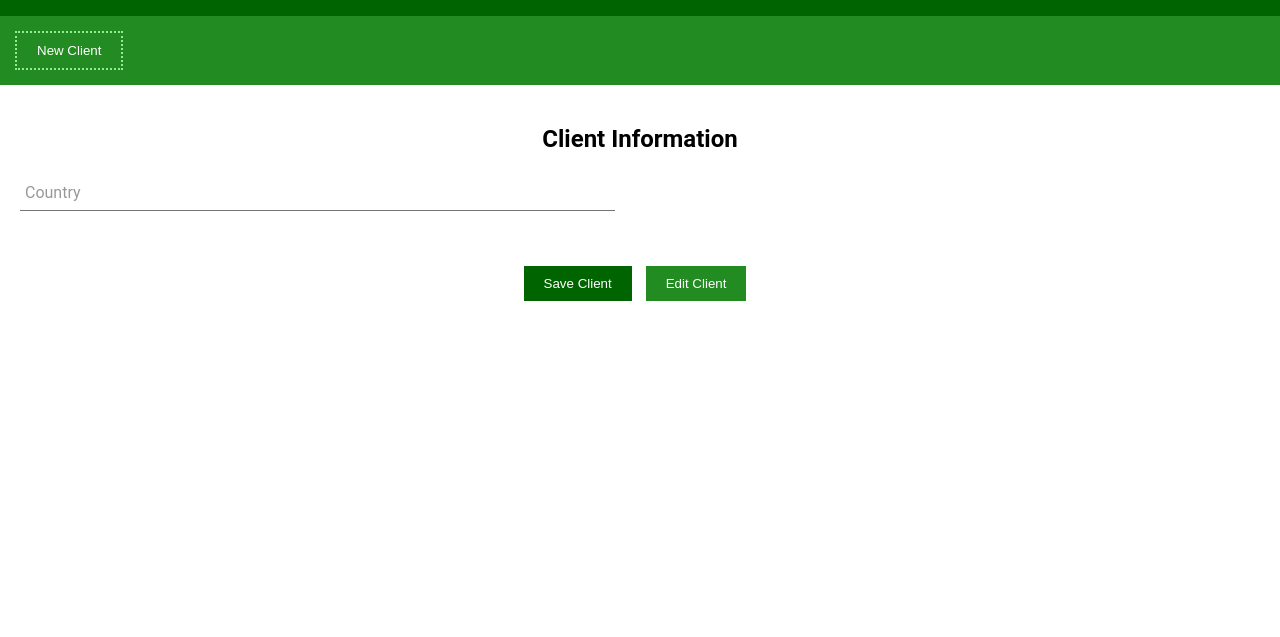
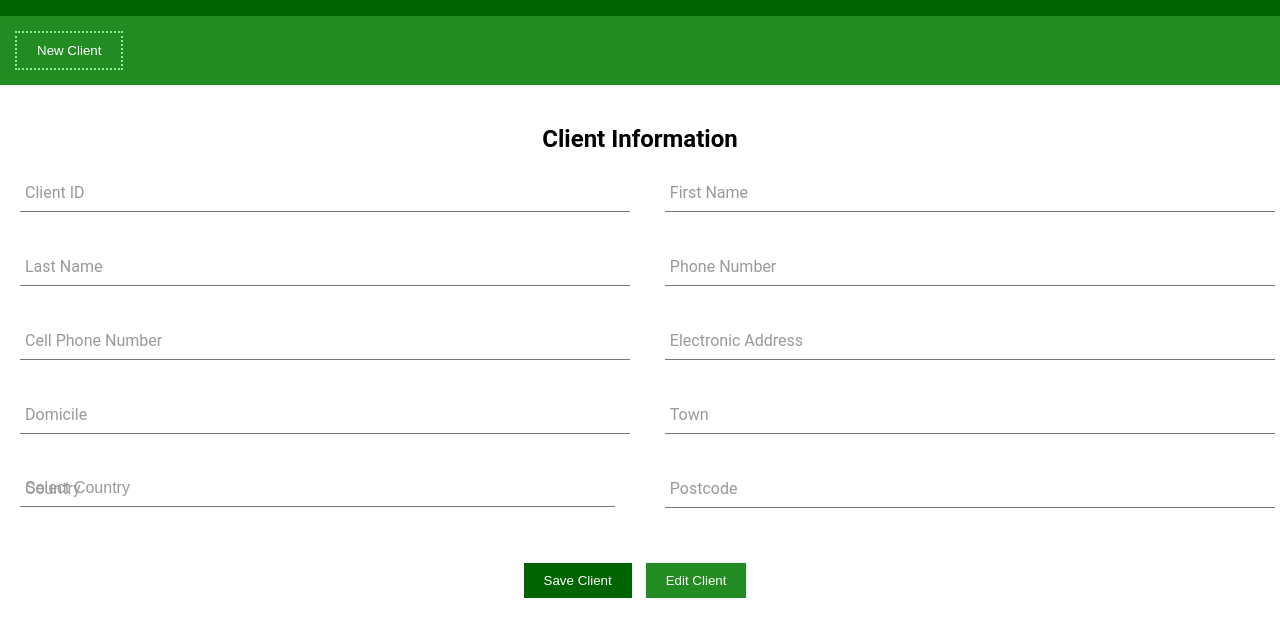
Before and after one commit to IsanuelOrtiz/ClientConnect-CRM-, a plain HTML site: page index.html in a window 1280 px wide. Shown: the part 83-720 px from the top of the page. Drawn offline with Linux system fonts and the light colour scheme.

Commit message:
Update index.html

```diff
--- a/index.html
+++ b/index.html
@@ -18,10 +18,65 @@
             <h2>Client Information</h2>
 
             <form>
+                <div class="group">
+                    <input type="text" required>
+                    <span class="highlight"></span>
+                    <span class="bar"></span>
+                    <label>Client ID</label>
+                </div>
+
+                <div class="group">
+                    <input type="text" required>
+                    <span class="highlight"></span>
+                    <span class="bar"></span>
+                    <label>First Name</label>
+                </div>
+
+                <div class="group">
+                    <input type="text" required>
+                    <span class="highlight"></span>
+                    <span class="bar"></span>
+                    <label>Last Name</label>
+                </div>
+
+                <div class="group">
+                    <input type="tel" required>
+                    <span class="highlight"></span>
+                    <span class="bar"></span>
+                    <label>Phone Number</label>
+                </div>
+
+                <div class="group">
+                    <input type="tel" required>
+                    <span class="highlight"></span>
+                    <span class="bar"></span>
+                    <label>Cell Phone Number</label>
+                </div>
+
+                <div class="group">
+                    <input type="email" required>
+                    <span class="highlight"></span>
+                    <span class="bar"></span>
+                    <label>Electronic Address</label>
+                </div>
+
+                <div class="group">
+                    <input type="text" required>
+                    <span class="highlight"></span>
+                    <span class="bar"></span>
+                    <label>Domicile</label>
+                </div>
+
+                <div class="group">
+                    <input type="text" required>
+                    <span class="highlight"></span>
+                    <span class="bar"></span>
+                    <label>Town</label>
+                </div>
 
                 <div class="group">
                     <select required>
-                        <option value="" disabled selected></option>
+                        <option value="" disabled selected>Select Country</option>
                         <option value="US">United States</option>
                         <option value="CA">Canada</option>
                         <option value="UK">United Kingdom</option>
@@ -32,6 +87,12 @@
                     <label>Country</label>
                 </div>
 
+                <div class="group">
+                    <input type="text" required>
+                    <span class="highlight"></span>
+                    <span class="bar"></span>
+                    <label>Postcode</label>
+                </div>
             </form>
 
             <div class="buttons">
```
